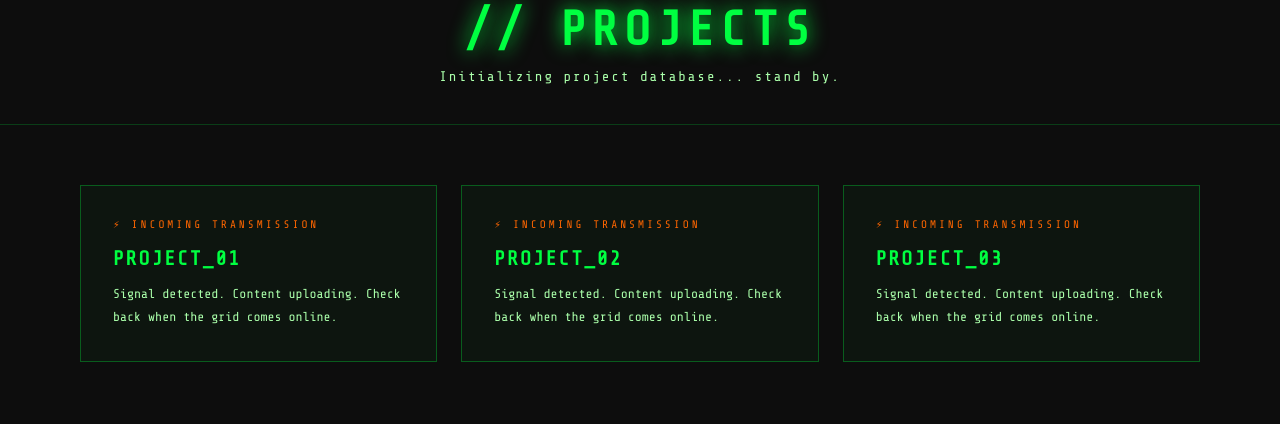
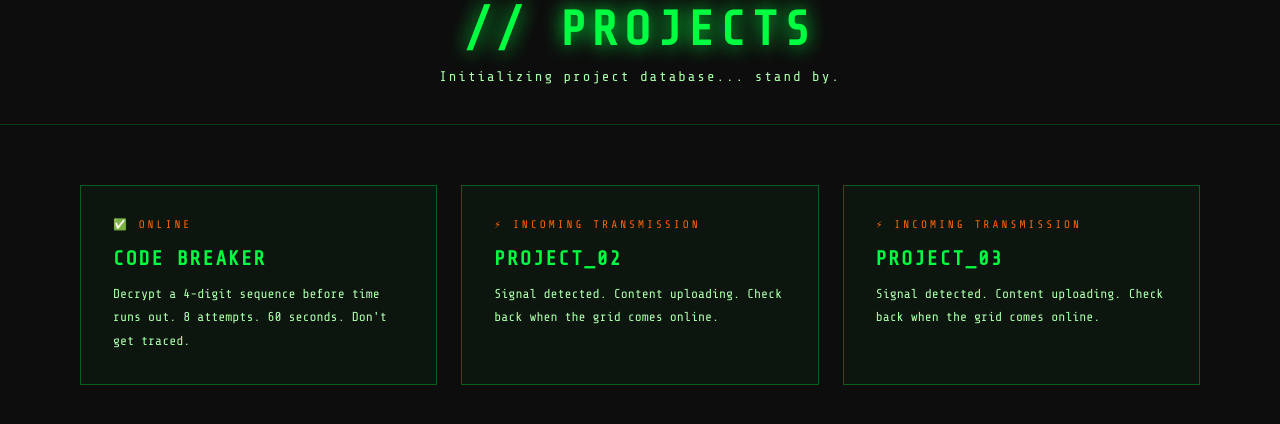
Before and after one commit to mrmonjoo/basecamp, a Flask app: page /projects in a window 1280 px wide. Shown: the part 133-557 px from the top of the page. Run offline with Flask 3, Linux system fonts and the light colour scheme.

Commit message:
Add codebreaker to projects page

```diff
--- a/templates/projects.html
+++ b/templates/projects.html
@@ -116,11 +116,11 @@
 </div>
 
 <div class="projects-grid">
-    <div class="project-card">
-        <div class="status">⚡ Incoming transmission</div>
-        <h2>Project_01</h2>
-        <p>Signal detected. Content uploading. Check back when the grid comes online.</p>
-    </div>
+   <div class="project-card" onclick="window.location='/codebreaker'" style="cursor:pointer">
+  <div class="status">✅ Online</div>
+  <h2>Code Breaker</h2>
+  <p>Decrypt a 4-digit sequence before time runs out. 8 attempts. 60 seconds. Don't get traced.</p>
+</div>
     <div class="project-card">
         <div class="status">⚡ Incoming transmission</div>
         <h2>Project_02</h2>
```
